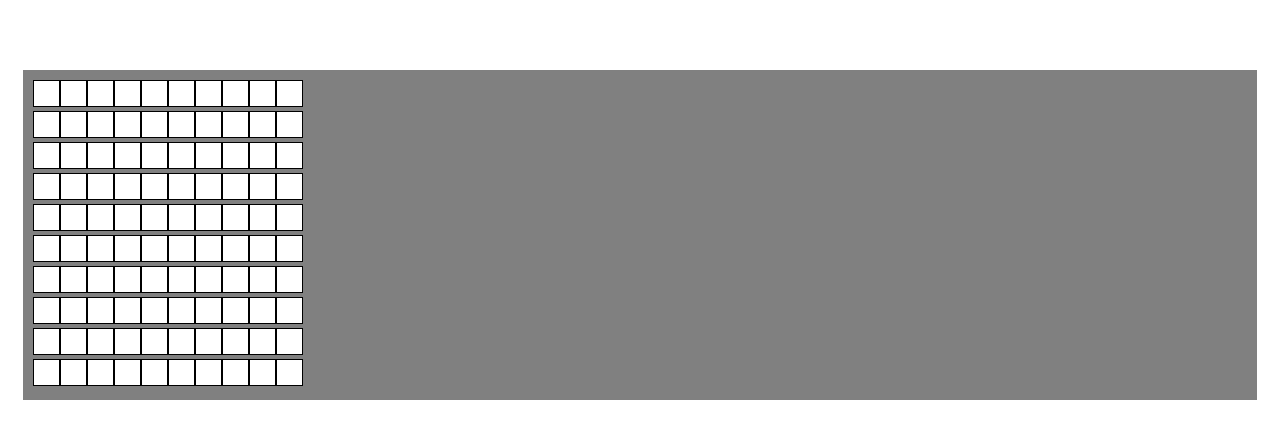
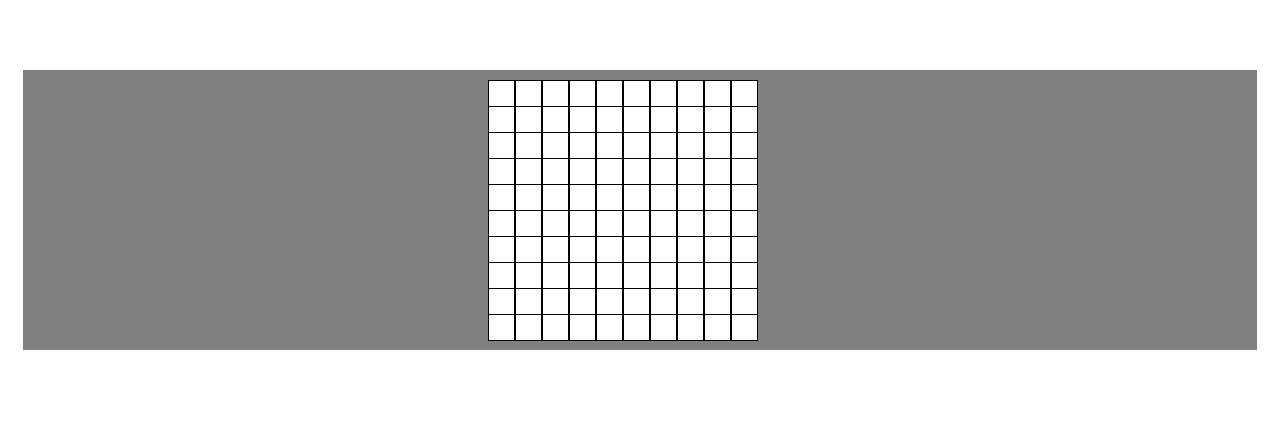
Before and after one commit to hrigoberto/light_bright, a website: page public/html/index.html in a window 1280 px wide. Drawn offline with nearby package versions, Linux system fonts and the light colour scheme; files that its build step writes are made by us from their sources; files whose address does not match are found by name.

Commit message:
completed grid layout

```diff
--- a/public/css/main.css
+++ b/public/css/main.css
@@ -6,11 +6,17 @@
   padding: 10px;
 }
 
+.row {
+  width: 25%;
+  margin: 0 auto;
+}
+
 .cell {
   width: 25px;
   height: 25px;
   background-color: white;
   display: inline-block;
+  margin-bottom: -5px;
 }
 
 .border {
--- a/public/js/app.js
+++ b/public/js/app.js
@@ -7,6 +7,7 @@ var numOfCols = 10;
   function initGrid(){
       for(var i = 0; i < numOfRows; i += 1){
         var row = $('<div></div>');
+        row.addClass('row');
         for(var j = 0; j < numOfCols; j += 1){
           var cell = $('<div></div>');
           cell.addClass('cell border');
```
